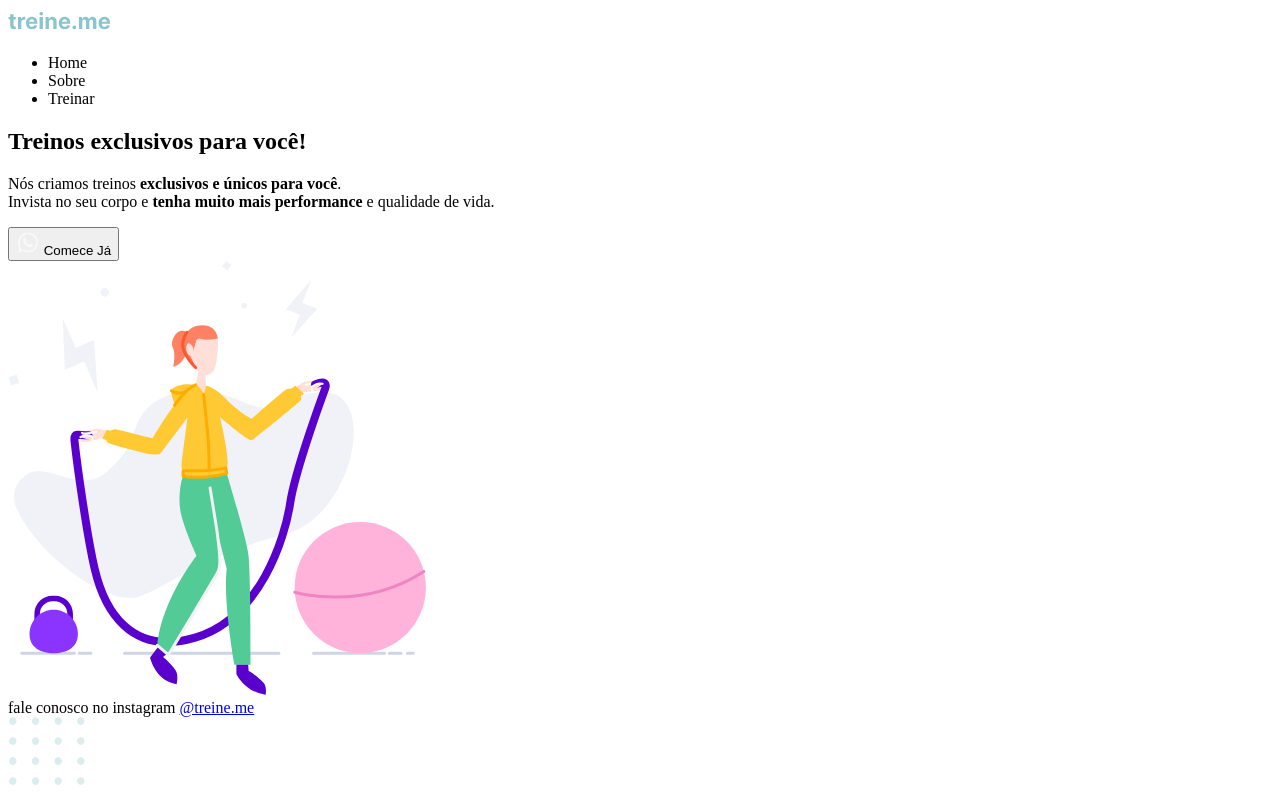
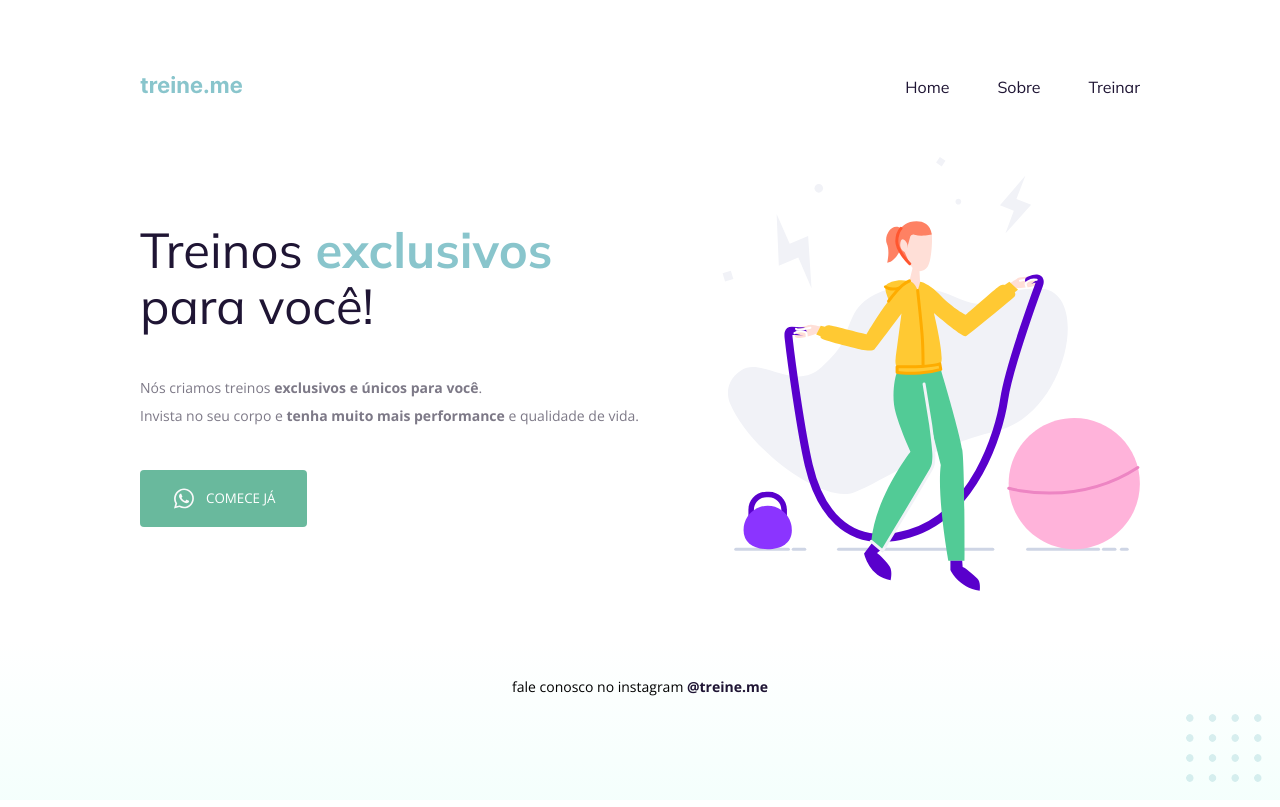
Before and after one commit to luizfranzon/explorer, a plain HTML site: page Projetos/Projeto-02/index.html in a window 1280 px wide. Drawn offline with nearby package versions, Linux system fonts and the light colour scheme.

Commit message:
finishes project-02

```diff
--- a/Projetos/Projeto-02/index.html
+++ b/Projetos/Projeto-02/index.html
@@ -2,6 +2,10 @@
 <html lang="pt-br">
 
 <head>
+  <link rel="preconnect" href="https://fonts.googleapis.com">
+  <link rel="preconnect" href="https://fonts.gstatic.com" crossorigin>
+  <link href="https://fonts.googleapis.com/css2?family=Mulish:wght@400;700&family=Open+Sans:wght@400;700&display=swap"
+    rel="stylesheet">
   <meta charset="UTF-8">
   <meta http-equiv="X-UA-Compatible" content="IE=edge">
   <meta name="viewport" content="width=device-width, initial-scale=1.0">
@@ -11,20 +15,21 @@
 
 <body>
   <div class="page">
-    <header>
-      <img src="./assets/logo.svg" alt="treine.me">
-      <nav>
-        <ul>
-          <li>Home</li>
-          <li>Sobre</li>
-          <li>Treinar</li>
-        </ul>
-      </nav>
-    </header>
+
+    <nav>
+      <a href="#">
+        <img src="./assets/logo.svg" alt="treine.me">
+      </a>
+      <ul>
+        <li><a href="#">Home</a></li>
+        <li><a href="#">Sobre</a></li>
+        <li><a href="#">Treinar</a></li>
+      </ul>
+    </nav>
 
     <main>
       <section class="text">
-        <h1>Treinos exclusivos
+        <h1>Treinos <span>exclusivos</span><br/>
           para você!</h1>
         <p>Nós criamos treinos <strong>exclusivos e únicos para você</strong>. <br />
           Invista no seu corpo e <strong>tenha muito mais performance</strong> e qualidade de vida.</p>
@@ -41,7 +46,7 @@
     </footer>
   </div>
 
-  <img src="assets/balls.svg" alt="">
+  <img class="balls" src="assets/balls.svg" alt="">
 
 </body>
 
--- a/Projetos/Projeto-02/style.css
+++ b/Projetos/Projeto-02/style.css
@@ -0,0 +1,121 @@
+* {
+  margin: 0;
+  padding: 0;
+  box-sizing: border-box;
+}
+
+body {
+  font-family: "Open Sans", sans-serif;
+  background: linear-gradient(180deg, rgba(227, 255, 248, 0) 80.00%, rgba(227, 255, 248, 0.38) 100%);
+  min-height: 100vh;
+}
+
+.page {
+  width: 1000px;
+  margin: 0 auto 0;
+  padding: 72px 0;
+}
+
+nav {
+  display: flex;
+  justify-content: space-between;
+  align-items: center;
+
+  margin-bottom: 55px;
+  font-family: "Mulish", sans-serif;
+}
+
+ul {
+  display: flex;
+  align-items: center;
+  list-style: none;
+  gap: 48px;
+}
+
+a {
+  text-decoration: none;
+  color: #1F1534;
+}
+
+ul li a:hover {
+  font-weight: bold;
+}
+
+h1,
+ul {
+  font-family: "Mulish", sans-serif;
+}
+
+main {
+  display: flex;
+  align-items: center;
+  justify-content: space-between;
+  margin-bottom: 82px;
+}
+
+h1 {
+  font-size: 49px;
+  line-height: 56px;
+  font-weight: normal;
+  color: #1F1534;
+}
+
+h1 span {
+  color: #89C5CC;
+  font-weight: bold;
+}
+
+.text {
+  display: flex;
+  flex-direction: column;
+  gap: 40px;
+  align-items: baseline;
+
+}
+
+.text p {
+  color: #7D7987;
+  font-size: 14px;
+  line-height: 28px;
+}
+
+button {
+  text-transform: uppercase;
+  font-family: "Open Sans", sans-serif;
+  background-color: #69B99D;
+  border: 0;
+  border-radius: 4px;
+  padding: 16px 32px;
+  color: white;
+  gap: 10px;
+
+  display: flex;
+  align-items: center;
+  cursor: pointer;
+  transition: background-color .2s;
+}
+
+button:hover {
+  background-color: #378b6e;
+
+}
+
+footer {
+  font-size: 14px;
+  line-height: 28px;
+  width: 592px;
+  margin: auto;
+  text-align: center;
+}
+
+footer a {
+  font-weight: bold;
+  color: #1F1534;
+  text-decoration: none;
+}
+
+.balls {
+  position: fixed;
+  bottom: 8px;
+  right: 8px;
+}
```
